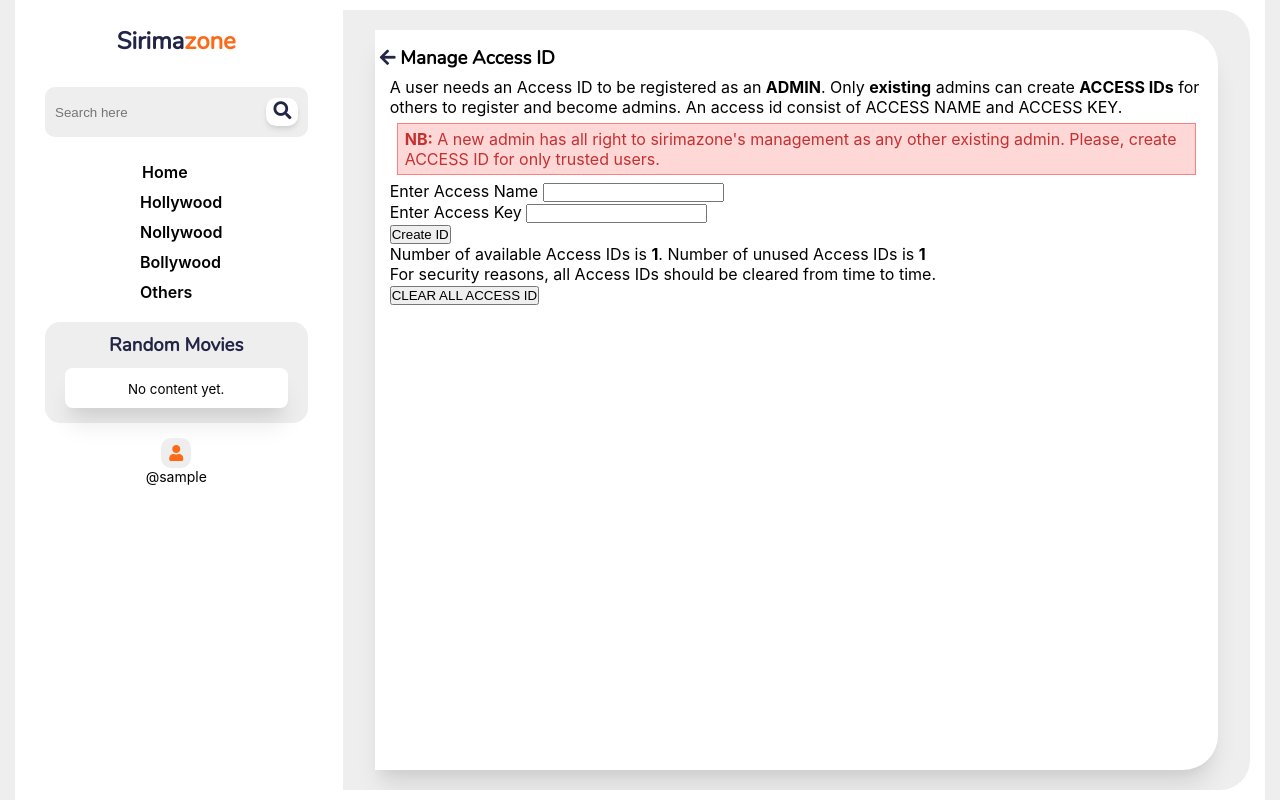
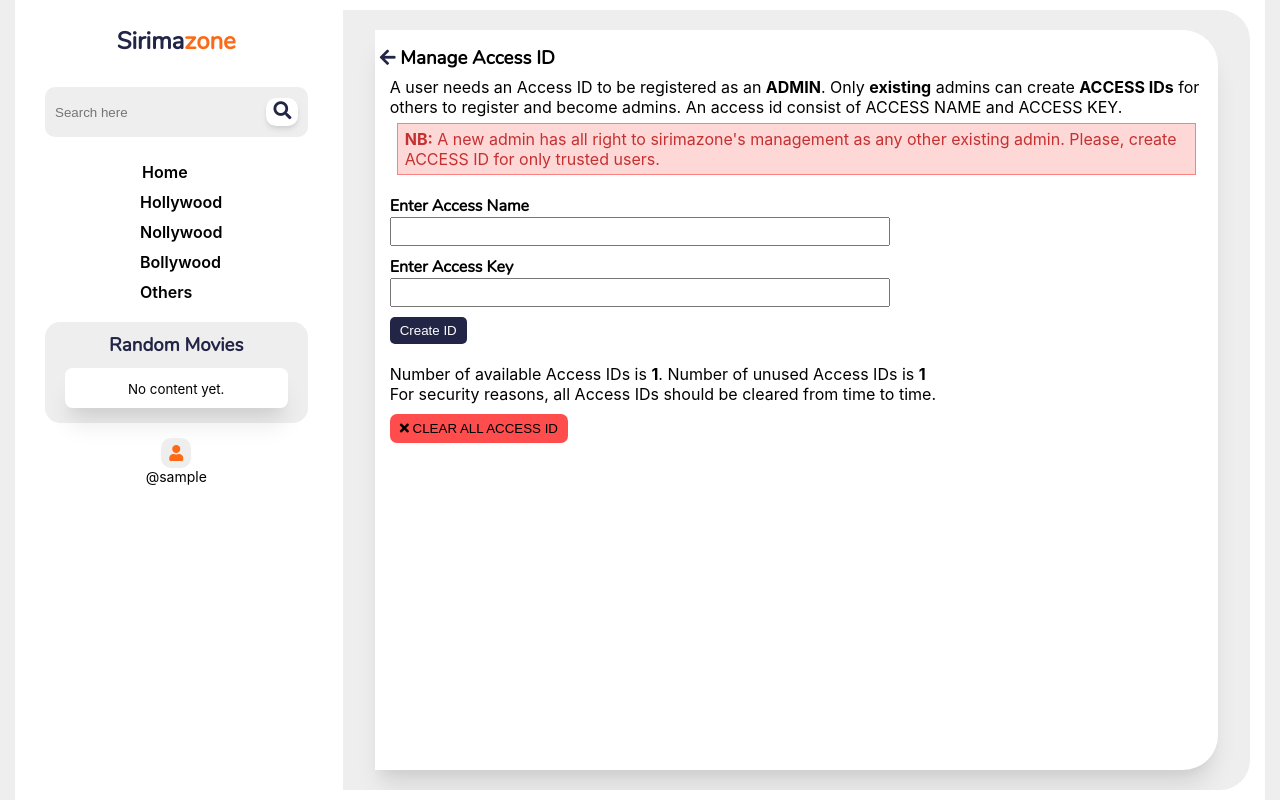
Before and after one commit to IGIfeanyichukwu/sirimazone, a PHP site: page /sirimazone/__admin/manage-access-id in a window 1280 px wide. Run offline with PHP 8.4, Linux system fonts and the light colour scheme; the visitor is signed in with stand-in values (Sample User, id 1); data comes from the database, SQL or seed files in the repository; both versions use the stored data as it was after the commit; data that the repository does not hold is empty.

Commit message:
fixed some err, added sql db

```diff
--- a/__admin/manage-access-id.php
+++ b/__admin/manage-access-id.php
@@ -94,7 +94,7 @@ $numOfUnusedIDs = $login->getAvailableAccessIdNum(2);
 	<p>For security reasons, all Access IDs should be cleared from time to time.</p>
 
 	<form action="" method="post">
-		<button type="submit" name="clear-all-btn" id="clear-all-btn">CLEAR ALL ACCESS ID</button>
+		<button type="submit" name="clear-all-btn" id="clear-all-btn"><i class="fas fa-times"></i> CLEAR ALL ACCESS ID</button>
 	</form>
 </div>
 
--- a/category.php
+++ b/category.php
@@ -120,7 +120,7 @@ $limitedPublishedCatPosts = $content->getPublishedCatPostWithLimit($gottenCatego
 
 		<div class="single-post">
 			<div class="cover-image-wrap">
-				<a href="<?php echo '../../contents/' . $publishedCatPost['content_slug']; ?>"><img width="250px" src="<?php echo $uploadDir.$publishedCatPost['content_cover_image']; ?>" alt=""></a>
+				<a href="<?php echo '../../contents/' . $publishedCatPost['content_slug']; ?>"><img width="250px" src="<?php echo $uploadDir.$publishedCatPost['content_cover_image']; ?>" alt="<?php echo $publishedCatPost['content_cover_image_alt']; ?>"></a>
 			</div>
 			<div class="brief-details">
 				<h4><a href="<?php echo '../../contents/' . $publishedCatPost['content_slug']; ?>"><?php echo $publishedCatPost['content_title']; ?></a></h4>
--- a/contents.php
+++ b/contents.php
@@ -86,7 +86,7 @@ if(isset($_POST['comment-post-btn'])) {
 <p>
 	<small><i class="fas fa-user"></i> <span><?php echo ucwords($conInfo['content_author']); ?></span></small> &nbsp;
 	<small><i class="fas fa-calendar-alt"></i> <span><?php echo date('F j, Y', $timeStamp); ?></span></small> &nbsp;
-	<small><a href="<?php echo '../category/'. strtolower($conInfo['content_category']); ?>"><i class="fas fa-folder-open"></i> <span><?php echo $conInfo['content_category']; ?></span></a></small> &nbsp;
+	<small><a href="<?php echo '../category/'. strtolower($conInfo['content_category']) . '/1'; ?>"><i class="fas fa-folder-open"></i> <span><?php echo $conInfo['content_category']; ?></span></a></small> &nbsp;
 	<small><a href="#"><i class="fas fa-comments"></i> <span><?php echo count($commentArr). ' Comments '; ?></span></a></small>
 
 </p>
--- a/page.php
+++ b/page.php
@@ -80,7 +80,7 @@ if($publishedPosts != null) {
 
 			<div class="single-post">
 				<div class="cover-image-wrap">
-					<a href="<?php echo '../contents/' . $publishedPost['content_slug']; ?>"><img width="250px" src="<?php echo $uploadDir.$publishedPost['content_cover_image']; ?>" alt=""></a>
+					<a href="<?php echo '../contents/' . $publishedPost['content_slug']; ?>"><img width="250px" src="<?php echo $uploadDir.$publishedPost['content_cover_image']; ?>" alt="<?php echo $publishedPost['content_cover_image_alt']; ?>"></a>
 				</div>
 				<div class="brief-details">
 					<h4><a href="<?php echo '../contents/' . $publishedPost['content_slug']; ?>"><?php echo $publishedPost['content_title']; ?></a></h4>
--- a/search.php
+++ b/search.php
@@ -89,7 +89,7 @@ if ($gottenPageNum > 0 && $gottenPageNum <= $numberOfPages) {
 
 				<div class="single-post">
 					<div class="cover-image-wrap">
-						<a href="<?php echo './contents/' . $returnedResult['content_slug']; ?>"><img width="250px" src="<?php echo $uploadDir.$returnedResult['content_cover_image']; ?>" alt=""></a>
+						<a href="<?php echo './contents/' . $returnedResult['content_slug']; ?>"><img width="250px" src="<?php echo $uploadDir.$returnedResult['content_cover_image']; ?>" alt="<?php echo $returnedResult['content_cover_image_alt']; ?>"></a>
 					</div>
 					<div class="brief-details">
 						<h4><a href="<?php echo './contents/' . $returnedResult['content_slug']; ?>"><?php echo $returnedResult['content_title']; ?></a></h4>
--- a/styles/css/style.css
+++ b/styles/css/style.css
@@ -1124,6 +1124,51 @@ h1, h2, h3, h4, h5, h6 {
   background: red;
 }
 
+.create-access-id-div {
+  margin: 2rem 0;
+}
+.create-access-id-div form div {
+  margin: 1rem 0;
+}
+.create-access-id-div form div label {
+  display: block;
+  font-family: nunito, -apple-system, BlinkMacSystemFont, "Segoe UI", Roboto, "Helvetica Neue", Arial, "Noto Sans", sans-serif, "Apple Color Emoji", "Segoe UI Emoji", "Segoe UI Symbol", "Noto Color Emoji", sans-serif;
+  font-weight: 600;
+}
+.create-access-id-div form div input {
+  width: 50rem;
+  max-width: 100%;
+  padding: 0.5rem;
+}
+.create-access-id-div form div button {
+  padding: 0.6rem 1rem;
+  background: #222546;
+  border: none;
+  color: white;
+  border-radius: 0.5rem;
+  cursor: pointer;
+}
+.create-access-id-div form div button:hover {
+  box-shadow: 0 4px 6px -1px rgba(0, 0, 0, 0.1), 0 2px 4px -1px rgba(0, 0, 0, 0.06);
+  color: #fc6917;
+}
+
+.available-access-id form {
+  margin-top: 1rem;
+}
+.available-access-id form button {
+  background: rgba(255, 0, 0, 0.7);
+  border: none;
+  padding: 0.7rem 1rem;
+  border-radius: 0.7rem;
+  cursor: pointer;
+  transition: all 0.1s ease;
+}
+.available-access-id form button:hover {
+  color: white;
+  background: red;
+}
+
 @media screen and (max-width: 1000px) {
   .header {
     padding: 2.5rem 0.3rem 2.5rem 0.7rem;
@@ -1207,6 +1252,11 @@ h1, h2, h3, h4, h5, h6 {
   .admin-action-options ul {
     grid-template-columns: 1fr 1fr;
   }
+
+  .file-upload-div {
+    padding: 2rem;
+    margin: 2rem;
+  }
 }
 @media screen and (max-width: 550px) {
   .single-post {
--- a/styles/scss/_manageaccessidpage.scss
+++ b/styles/scss/_manageaccessidpage.scss
@@ -0,0 +1,58 @@
+.create-access-id-div {
+	margin: 2rem 0;
+
+	form {
+		div {
+			margin: 1rem 0;
+
+			label {
+				display: block;
+				font-family: nunito, $font-sans;
+				font-weight: 600;
+			}
+
+			input {
+				width: 50rem;
+				max-width: 100%;
+				padding: 0.5rem;
+			}
+
+			button {
+				padding: 0.6rem 1rem;
+				background: $primary-color2;
+				border: none;
+				color: white;
+				border-radius: 0.5rem;
+				cursor: pointer;
+
+
+				&:hover {
+					box-shadow: $shadow-md;
+					color: $sec-color;
+				}
+			}
+
+		}
+	}
+}
+
+.available-access-id {
+
+	form {
+		margin-top: 1rem;
+
+		button {
+			background: rgba(255, 0, 0, 0.7);
+			border: none;
+			padding: 0.7rem 1rem;
+			border-radius: 0.7rem;
+			cursor: pointer;
+			transition: all 0.1s ease;
+
+			&:hover {
+				color: white;
+				background: rgba(255, 0, 0);
+			}
+		}
+	}
+}
--- a/styles/scss/_mediaqueries.scss
+++ b/styles/scss/_mediaqueries.scss
@@ -110,6 +110,11 @@
 		}
 	}
 
+	.file-upload-div {
+		padding: 2rem;
+		margin: 2rem;
+	}
+
 
 }
 
```
Also changed, not shown: index.php (+7 -4 lines), sqldb/sirimazone_sql_dbase.sql (added, +193 -0 lines).
